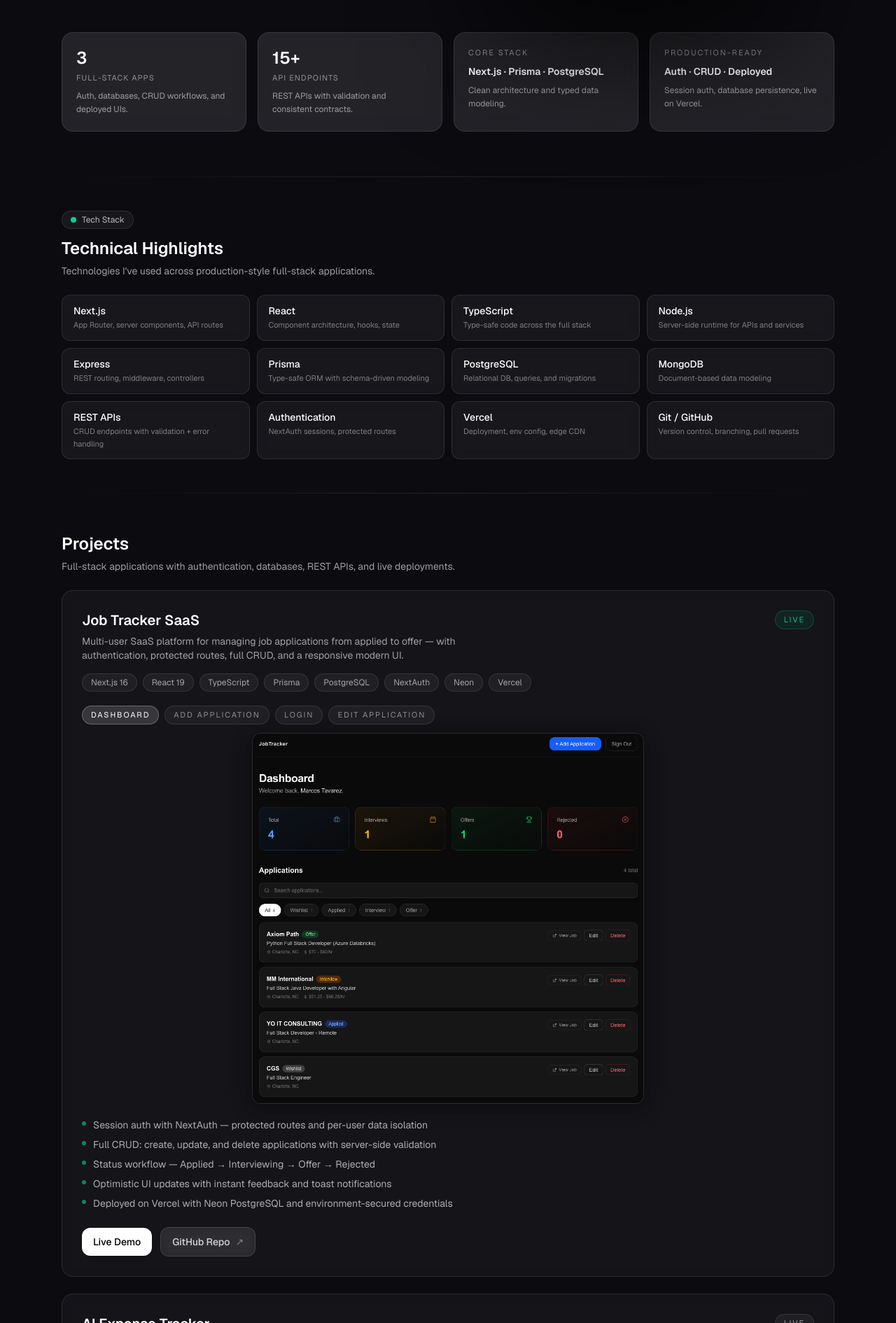
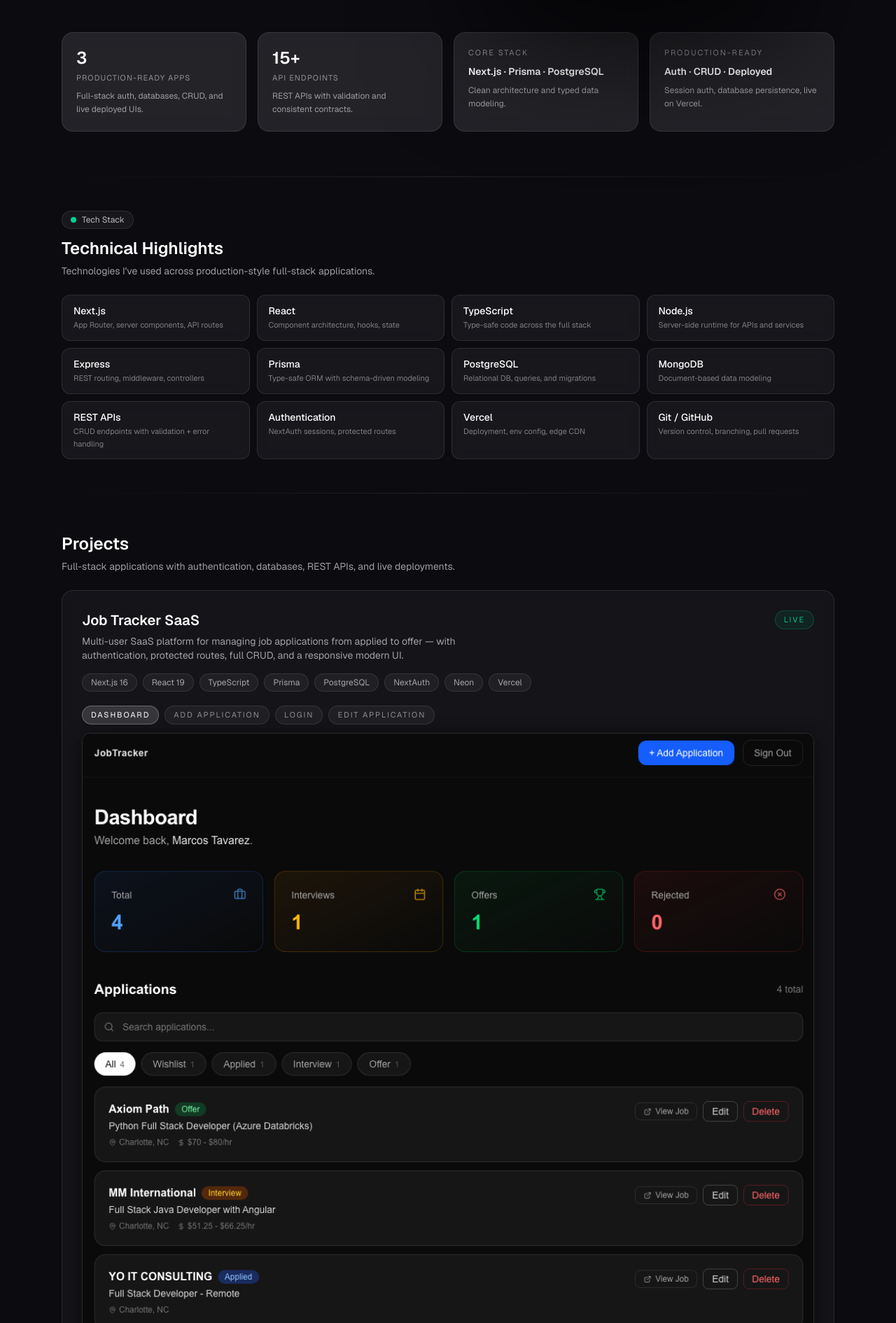
Before and after one commit to Mtavarez0625/portfolio-website, a Next.js app: page / in a window 1280 px wide. Shown: the part 910-2800 px from the top of the page at 70% size. Built offline with nearby package versions, Linux system fonts and the light colour scheme.

Commit message:
final recruiter-focused portfolio polish

```diff
--- a/app/page.tsx
+++ b/app/page.tsx
@@ -163,8 +163,8 @@ export default function Home() {
           <div className="grid gap-4 grid-cols-2 sm:grid-cols-4">
             <div className="rounded-2xl bg-white/10 border border-white/10 p-5 backdrop-blur-md">
               <div className="text-2xl font-semibold text-white">3</div>
-              <div className="mt-1 text-[11px] uppercase tracking-widest text-white/50">Full-Stack Apps</div>
-              <p className="mt-2 text-xs text-white/55 leading-relaxed">Auth, databases, CRUD workflows, and deployed UIs.</p>
+              <div className="mt-1 text-[11px] uppercase tracking-widest text-white/50">Production-Ready Apps</div>
+              <p className="mt-2 text-xs text-white/55 leading-relaxed">Full-stack auth, databases, CRUD, and live deployed UIs.</p>
             </div>
             <div className="rounded-2xl border border-white/10 bg-white/10 backdrop-blur-md p-5">
               <div className="text-2xl font-semibold text-white">15+</div>
@@ -363,7 +363,7 @@ export default function Home() {
                   ))}
                 </div>
 
-                <div className="mt-4 mx-auto max-w-[560px] overflow-hidden rounded-xl border border-white/10 shadow-[0_4px_28px_rgba(0,0,0,0.45)]">
+                <div className="mt-4 overflow-hidden rounded-xl border border-white/10 shadow-[0_4px_28px_rgba(0,0,0,0.45)]">
                   <Image
                     src="/screenshots/expense-dashboard.png"
                     alt="AI Expense Tracker dashboard"
@@ -438,7 +438,7 @@ export default function Home() {
                   ))}
                 </div>
 
-                <div className="mt-4 mx-auto max-w-[560px] overflow-hidden rounded-xl border border-white/10 shadow-[0_4px_28px_rgba(0,0,0,0.45)]">
+                <div className="mt-4 overflow-hidden rounded-xl border border-white/10 shadow-[0_4px_28px_rgba(0,0,0,0.45)]">
                   <Image
                     src="/screenshots/baggage-dashboard.png"
                     alt="Baggage Tracker dashboard"
@@ -619,11 +619,10 @@ export default function Home() {
           >
             <h3 className="font-semibold text-sm">What I&apos;m looking for</h3>
             <p className="mt-2 text-white/60 text-sm leading-relaxed">
-              A full-stack role where I can ship features end-to-end, solve real problems, and grow alongside a quality-focused team. Ready to contribute from day one and learn fast.
+              A full-stack role where I can ship features end-to-end, solve real problems, and grow with a team that cares about quality. Ready to contribute on day one.
             </p>
           </motion.div>
         </motion.div>
-
       </section>
 
       <div className="mx-auto max-w-6xl px-6">
--- a/components/ContactSection.tsx
+++ b/components/ContactSection.tsx
@@ -134,9 +134,9 @@ export default function ContactSection() {
               hiring, I’ll reply fast.
             </p>
 
-            <div className="mt-8 space-y-5">
+            <div className="mt-6 space-y-4">
               <InfoRow label="Email" value="marcostavarez.dev@gmail.com" />
-              <InfoRow label="Location" value="Charlotte, NC • Remote-friendly" />
+              <InfoRow label="Location" value="Charlotte, NC • Open to Remote, Hybrid & On-Site" />
               <InfoRow
                 label="Availability"
                 value="Open to full-time opportunities"
--- a/components/JobTrackerScreenshots.tsx
+++ b/components/JobTrackerScreenshots.tsx
@@ -52,7 +52,7 @@ export default function JobTrackerScreenshots() {
         ))}
       </div>
 
-      <div className="mx-auto max-w-[560px] overflow-hidden rounded-xl border border-white/10 shadow-[0_4px_28px_rgba(0,0,0,0.45)]">
+      <div className="overflow-hidden rounded-xl border border-white/10 shadow-[0_4px_28px_rgba(0,0,0,0.45)]">
         <Image
           key={current.src}
           src={current.src}
```
